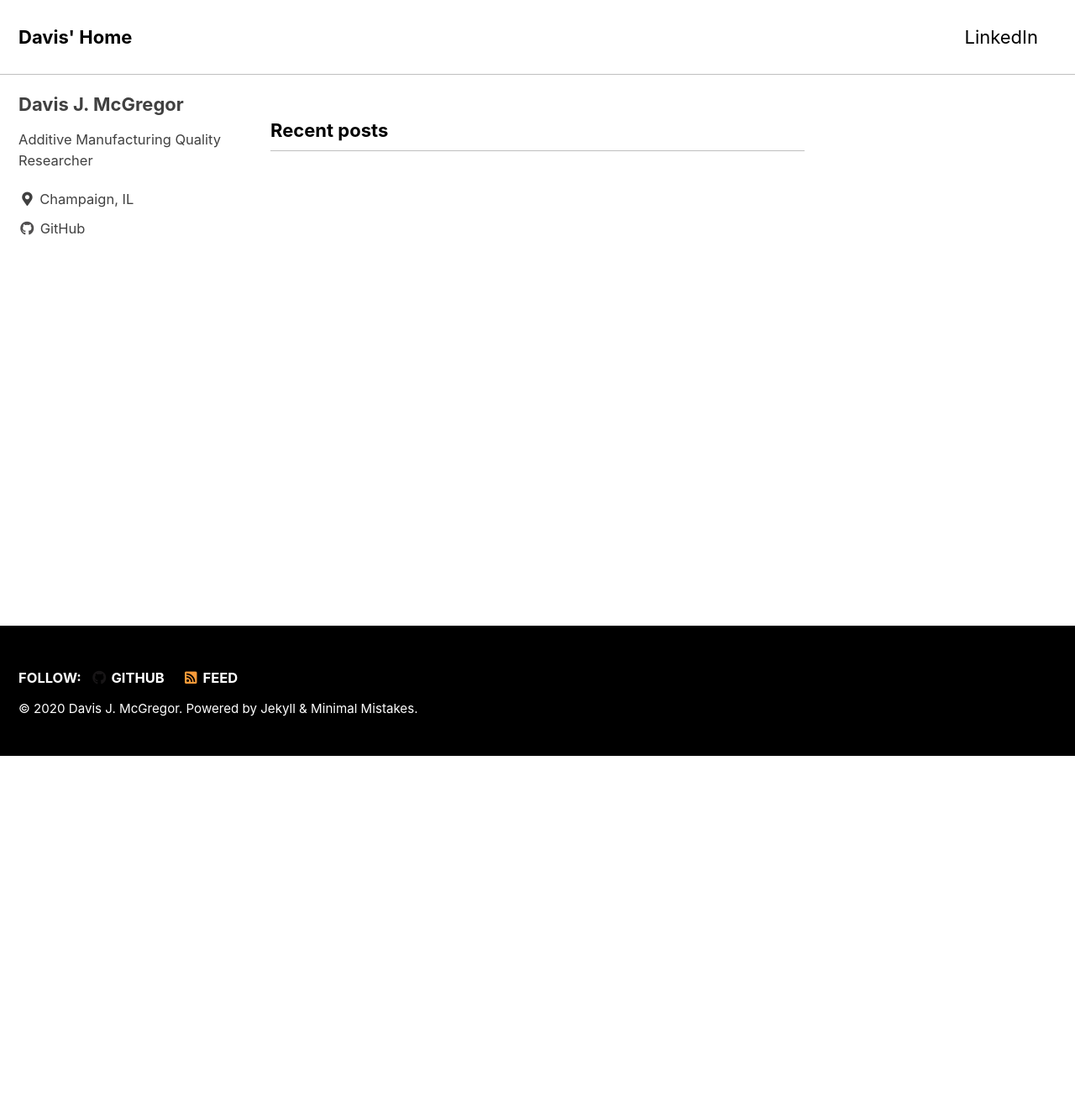
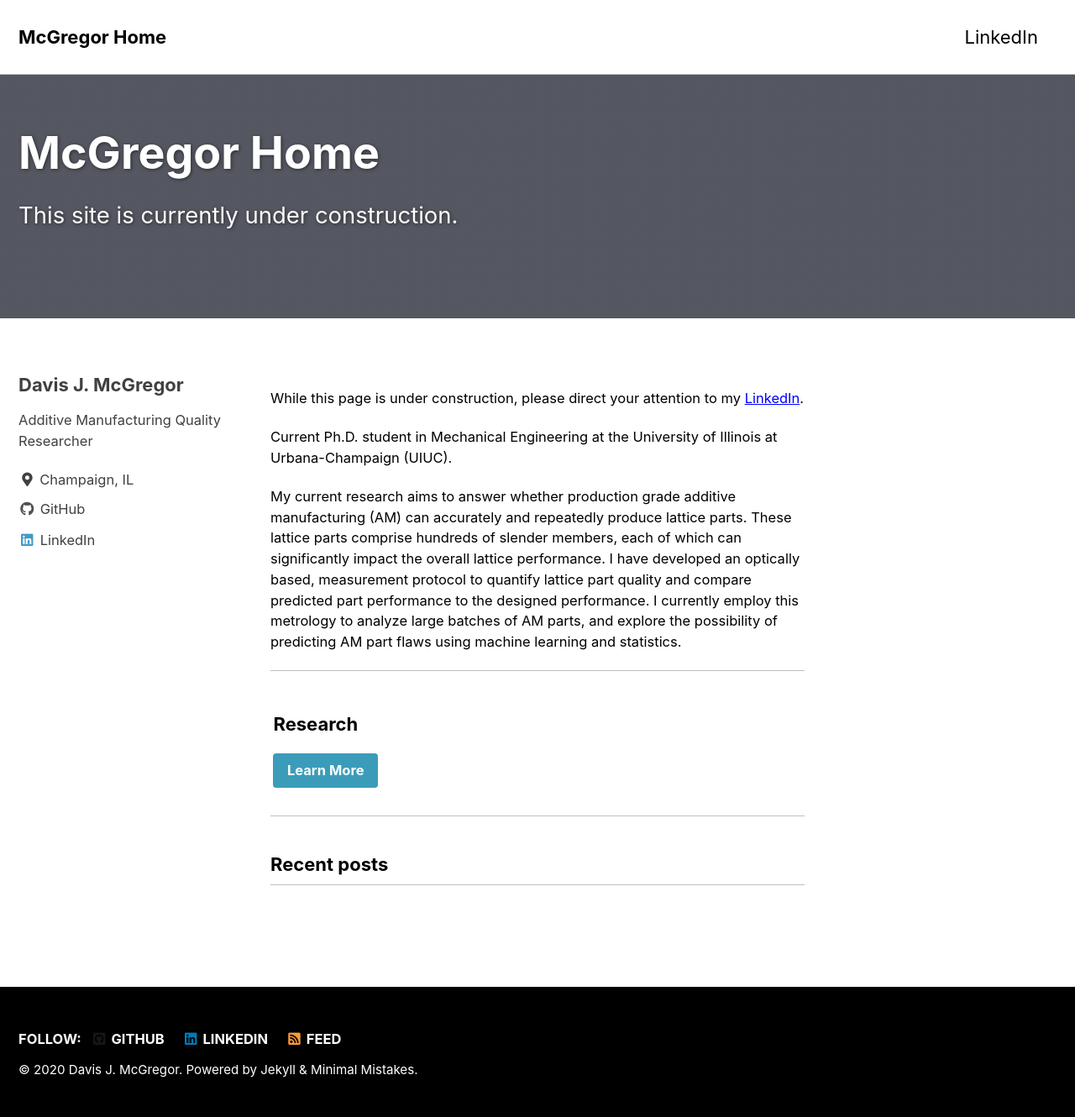
Before and after one commit to djmcgregor/djmcgregor.github.io, a Jekyll site: the page built from index.html, in a window 1280 px wide. Shown: the whole page at 84% size. Built offline with Jekyll 4.4.1, drawn with Linux system fonts in a browser that asks for light colours; cached includes are drawn as plain includes; the list of posts is cut into pages by our own code; before the commit the page ends 900 px from its top, so only the background shows below that.

Commit message:
getting setup with MM

```diff
--- a/_config.yml
+++ b/_config.yml
@@ -11,19 +11,19 @@
 # https://mmistakes.github.io/minimal-mistakes/docs/quick-start-guide/#installing-the-theme
 
 # theme                  : "minimal-mistakes-jekyll"
-remote_theme           : "mmistakes/minimal-mistakes"
+remote_theme             : "mmistakes/minimal-mistakes"
 minimal_mistakes_skin    : "contrast" # "air", "aqua", "contrast", "dark", "dirt", "neon", "mint", "plum", "sunrise"
 
 # Site Settings
 locale                   : "en-US"
-title                    : "Davis' Home"
+title                    : "McGregor Home"
 title_separator          : "-"
 subtitle                 : # site tagline that appears below site title in masthead
-name                     : "Davis J. McGregor"
-description              : "Additive Manufacturing Quality Researcher"
+name                     : &name "Davis J. McGregor"
+description              : &description "Personal website for Davis J. McGregor. Graduate student working on additive manufacturing quality research."
 url                      : "https://djmcgregor.github.io"
 baseurl                  : # the subpath of your site, e.g. "/blog"
-repository               : # GitHub username/repo-name e.g. "mmistakes/minimal-mistakes"
+repository               : "djmcgregor/djmcgregor.github.io"
 teaser                   : # path of fallback teaser image, e.g. "/assets/images/500x300.png"
 logo                     : # path of logo image to display in the masthead, e.g. "/assets/images/88x88.png"
 masthead_title           : # overrides the website title displayed in the masthead, use " " for no title
@@ -81,7 +81,9 @@ og_image                 : # Open Graph/Twitter default site image
 social:
   type                   : # Person or Organization (defaults to Person)
   name                   : # If the user or organization name differs from the site's name
-  links: # An array of links to social media profiles
+  links:
+    - "https://www.linkedin.com/in/djmcgregor"
+    - "https://https://github.com/djmcgregor"
 
 # Analytics
 analytics:
@@ -93,52 +95,59 @@ analytics:
 
 # Site Author
 author:
-  name             : "Davis J. McGregor"
+  name             : *name #points to &anchor above
   avatar           : # path of avatar image, e.g. "/assets/images/bio-photo.jpg"
   bio              : "Additive Manufacturing Quality Researcher"
   location         : "Champaign, IL"
   email            :
   links:
-    - label: "Email"
-      icon: "fas fa-fw fa-envelope-square"
+    # - label: "Email"
+    #   icon: "fas fa-fw fa-envelope-square"
       # url: "mailto:your.name@email.com"
-    - label: "Website"
-      icon: "fas fa-fw fa-link"
+    # - label: "Website"
+    #   icon: "fas fa-fw fa-link"
       # url: "https://your-website.com"
-    - label: "Twitter"
-      icon: "fab fa-fw fa-twitter-square"
+    # - label: "Twitter"
+    #   icon: "fab fa-fw fa-twitter-square"
       # url: "https://twitter.com/"
-    - label: "Facebook"
-      icon: "fab fa-fw fa-facebook-square"
+    # - label: "Facebook"
+    #   icon: "fab fa-fw fa-facebook-square"
       # url: "https://facebook.com/"
     - label: "GitHub"
       icon: "fab fa-fw fa-github"
       url: "https://github.com/djmcgregor"
-    - label: "Instagram"
-      icon: "fab fa-fw fa-instagram"
+    # - label: "Instagram"
+    #   icon: "fab fa-fw fa-instagram"
       # url: "https://instagram.com/"
+    - label: "LinkedIn"
+      icon: "fab fa-fw fa-linkedin"
+      url: "https://www.linkedin.com/in/djmcgregor"
+
 
 # Site Footer
 footer:
   links:
-    - label: "Twitter"
-      icon: "fab fa-fw fa-twitter-square"
+    # - label: "Twitter"
+    #   icon: "fab fa-fw fa-twitter-square"
       # url:
-    - label: "Facebook"
-      icon: "fab fa-fw fa-facebook-square"
+    # - label: "Facebook"
+    #   icon: "fab fa-fw fa-facebook-square"
       # url:
     - label: "GitHub"
-      icon: "fab fa-fw fa-github"
+      icon: "fab fa-fw fa-github-square"
       url: "https://github.com/djmcgregor"
-    - label: "GitLab"
-      icon: "fab fa-fw fa-gitlab"
+    # - label: "GitLab"
+    #   icon: "fab fa-fw fa-gitlab"
       # url:
-    - label: "Bitbucket"
-      icon: "fab fa-fw fa-bitbucket"
+    # - label: "Bitbucket"
+    #   icon: "fab fa-fw fa-bitbucket"
       # url:
-    - label: "Instagram"
-      icon: "fab fa-fw fa-instagram"
+    # - label: "Instagram"
+    #   icon: "fab fa-fw fa-instagram"
       # url:
+    - label: "LinkedIn"
+      icon: "fab fa-fw fa-linkedin"
+      url: "https://www.linkedin.com/in/djmcgregor"
 
 
 # Reading Files
--- a/index.html
+++ b/index.html
@@ -1,4 +1,44 @@
 ---
 layout: home
 author_profile: true
+permalink: /
+header:
+  overlay_color: "#5e616c"
+  overlay_filter: "0.1" # same as adding an opacity of 0.5 to a black background
+  # overlay_image: /assets/images/frontpage/vortex_1600x586.png
+  caption: #"Photo credit: [**Giesbert Nijhuis**](https://youtu.be/Sj9irzI-Pzw)"
+excerpt: "This site is currently under construction."
+feature_row:
+  - image_path: #/assets/images/frontpage/streaming_1200x750.png
+    alt: "research"
+    title: "Research"
+    # excerpt: "Take a look at my research!"
+    url: "/research/"
+    btn_class: "btn--info"
+    btn_label: "Learn More"
+  # - image_path: /assets/images/frontpage/fp_kh_1200x750.png
+    # alt: "coursework"
+    # title: "Coursework"
+    # excerpt: "My academic projects and associated code"
+    # url: "/coursework/"
+    # btn_class: "btn--info"
+    # btn_label: "Learn More"
+  # - image_path: /assets/images/frontpage/bulbs.jpg
+    # alt: "linkedin"
+    # title: "Profile"
+    # excerpt: "If you are looking for a short read, take a look at my Linkedin"
+    # url: "https://in.linkedin.com/in/tejaswinsarathy/"
+    # btn_class: "btn--info"
+    # btn_label: "My Linkedin"
+intro:
+  - excerpt: 'While this page is under construction, please direct your attention to my <a href="https://www.linkedin.com/in/djmcgregor/">LinkedIn</a>.'
+  - excerpt: 'Current Ph.D. student in Mechanical Engineering at the University of Illinois at Urbana-Champaign (UIUC).'
+  - excerpt: ' My current research aims to answer whether production grade additive manufacturing (AM) can accurately and repeatedly produce lattice parts.
+  These lattice parts comprise hundreds of slender members, each of which can significantly impact the overall lattice performance. I have developed an
+  optically based, measurement protocol to quantify lattice part quality and compare predicted part performance to the designed performance. I currently
+  employ this metrology to analyze large batches of AM parts, and explore the possibility of predicting AM part flaws using machine learning and statistics.'
 ---
+
+{% include feature_row id="intro" type="justify"%}
+
+{% include feature_row %}
```
